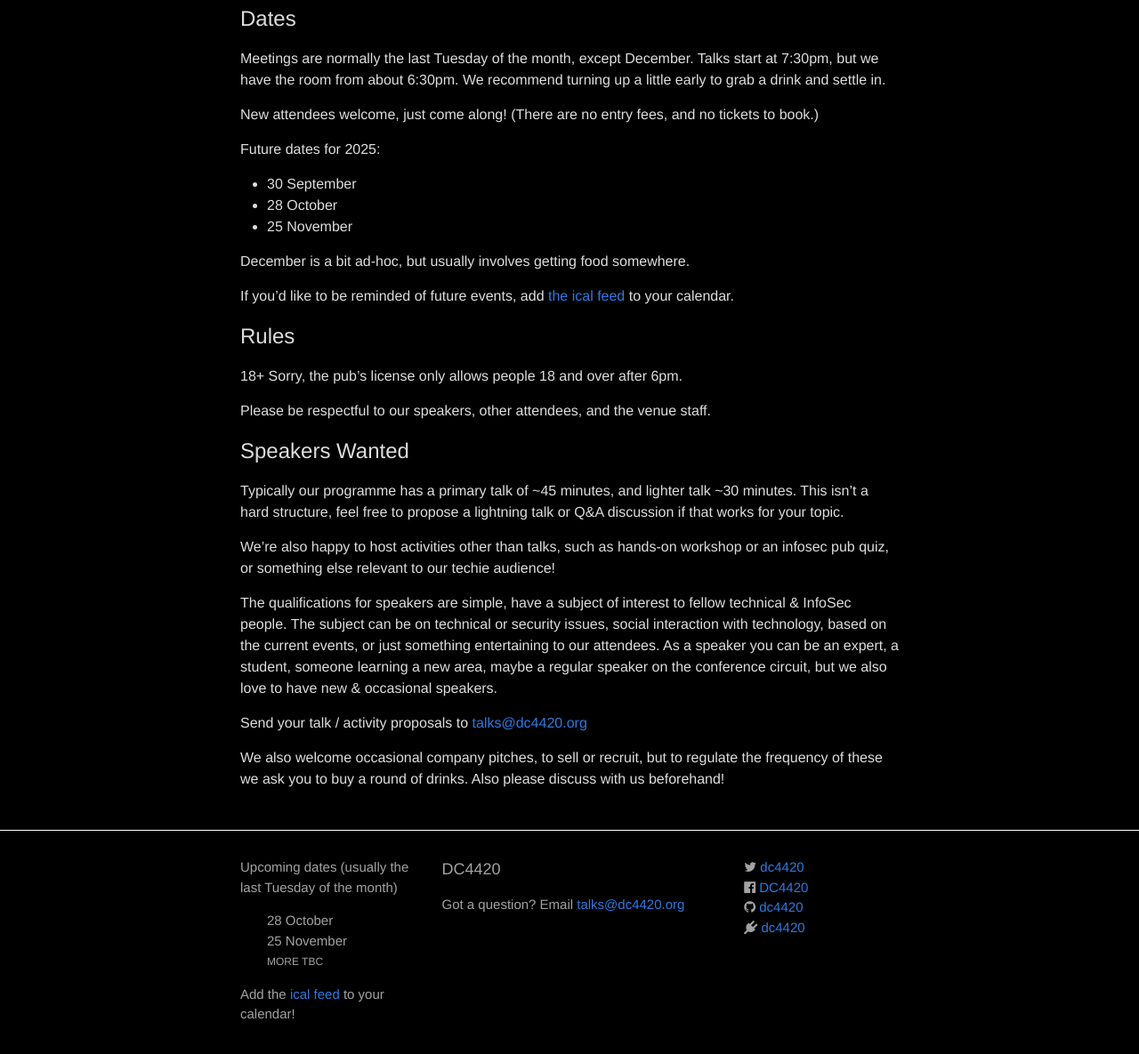
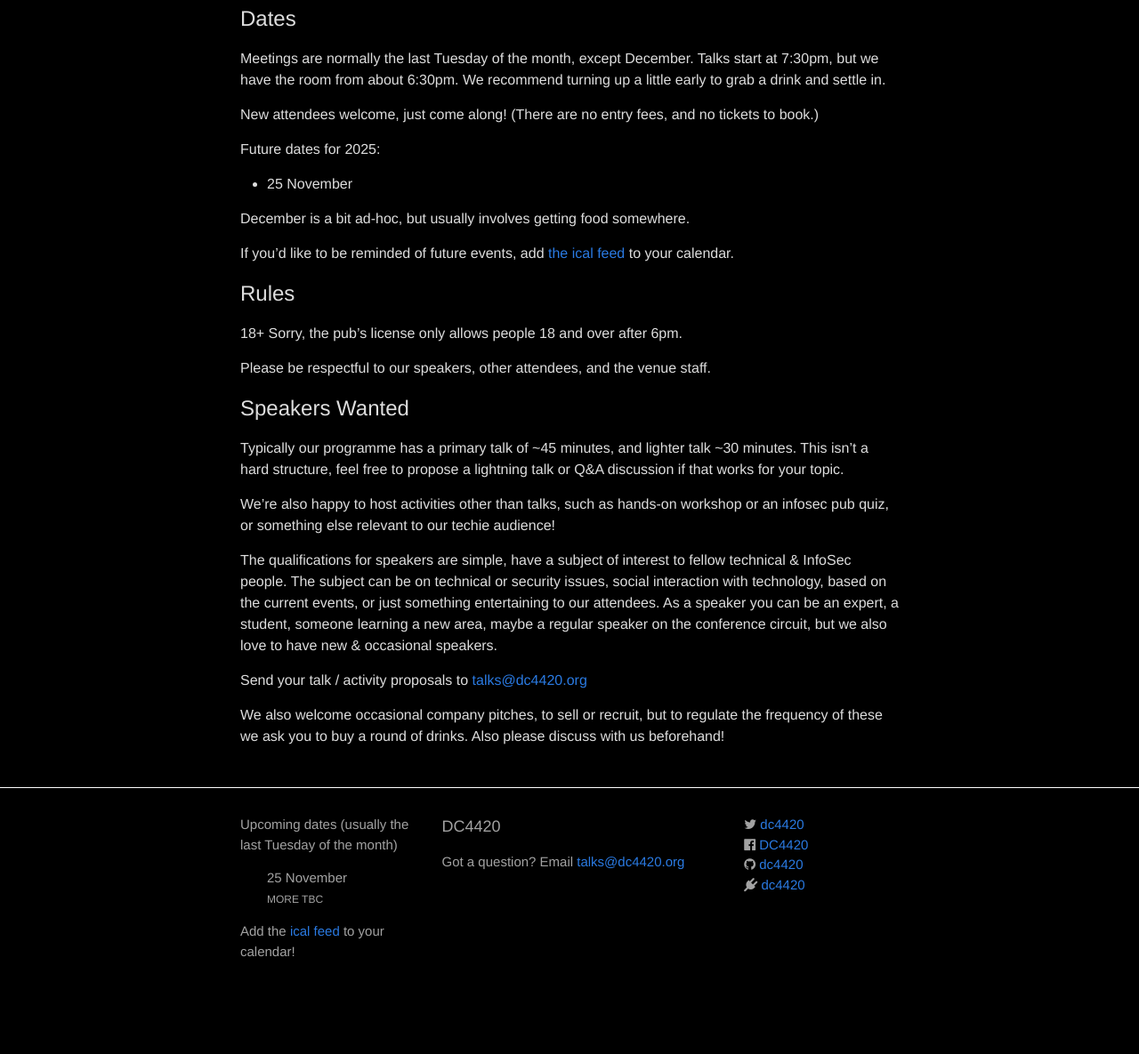
Before and after one commit to dc4420/website, a Jekyll site: the page built from about.md, in a window 1280 px wide and 1400 px high, scrolled down 290 px, cut to the strip 188-1373 px from the top of the window. Shown: the whole strip at 89% size. Built offline with Jekyll 4.4.1, drawn with Linux system fonts in a browser that asks for light colours; nearby versions of some CDN libraries; after the commit the page ends 1619 px from its top, so only the background shows below that.

Commit message:
Just November left

```diff
--- a/_includes/footer.html
+++ b/_includes/footer.html
@@ -7,7 +7,6 @@
       <div class="footer-col  footer-col-1">
         <p class="text">Upcoming dates (usually the last Tuesday of the month)</p>
         <ul class="future-events">
-          <li>28 October</li>
           <li>25 November</li>
           <li><i class="small-caps">More TBC</i></li>
         </ul>
--- a/about.md
+++ b/about.md
@@ -20,8 +20,6 @@ New attendees welcome, just come along!
 
 Future dates for 2025:
 
- - 30 September
- - 28 October
  - 25 November
 
 December is a bit ad-hoc, but usually involves getting food somewhere.
```
